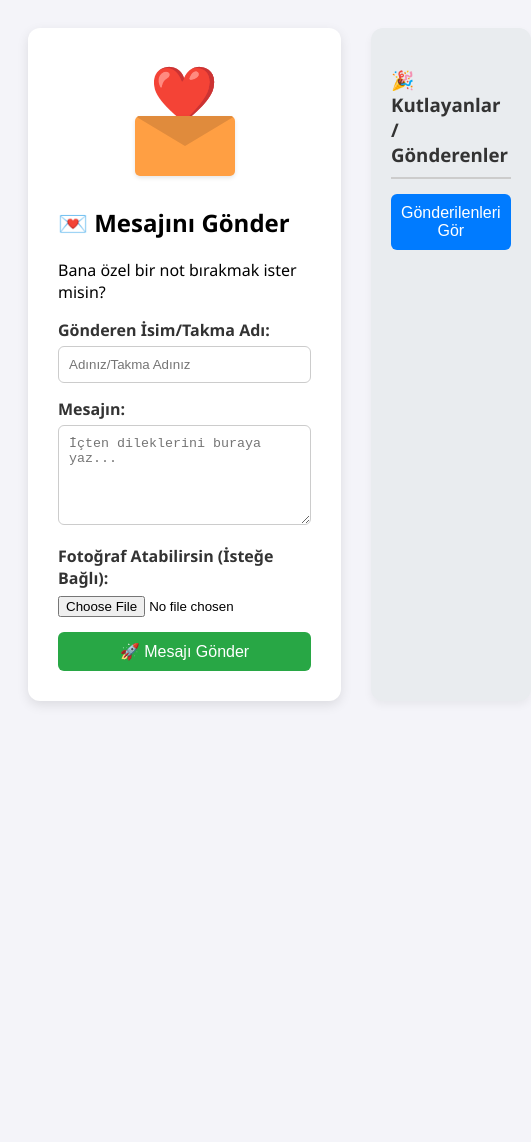
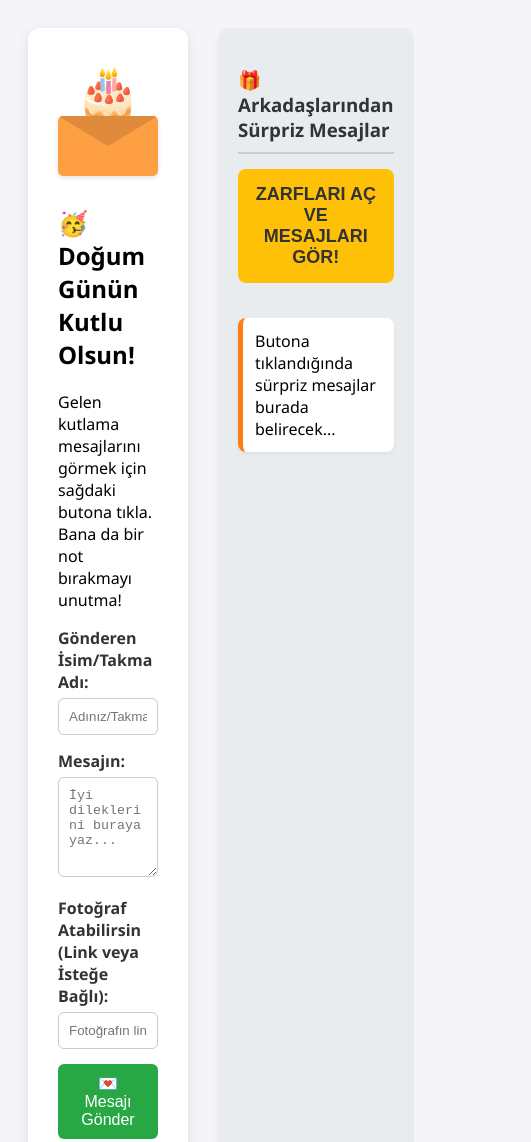
Before and after one commit to TANTUNI-biricik/DO-MAK, a plain HTML site: page index.html in a window 390 px wide. Shown: the top 1142 px of the page, 531 px wide, since content can reach past the window. Before the commit the page ends 900 px from the top, so only its background shows below. Drawn offline with Linux system fonts and the light colour scheme.

Commit message:
Update index.html

```diff
--- a/index.html
+++ b/index.html
@@ -3,171 +3,75 @@
 <head>
     <meta charset="UTF-8">
     <meta name="viewport" content="width=device-width, initial-scale=1.0">
-    <title>Sana Bir Mesaj Var</title>
+    <title>Doğum Günün Kutlu Olsun! 🎂</title>
     <style>
-        /* Temel CSS Stil Ayarları */
-        body {
-            font-family: 'Segoe UI', Tahoma, Geneva, Verdana, sans-serif;
-            display: flex;
-            justify-content: center;
-            align-items: flex-start; /* İçeriği yukarı hizala */
-            min-height: 100vh;
-            background-color: #f4f4f9;
-            padding: 20px;
-        }
+        /* (Önceki CSS kodunu burada koruyun. Yalnızca listeyi gizleyen JS kısmını kaldırdık.) */
+        /* TEMEL CSS STİLLERİ */
+        body { font-family: 'Segoe UI', Tahoma, Geneva, Verdana, sans-serif; display: flex; justify-content: center; align-items: flex-start; min-height: 100vh; background-color: #f4f4f9; padding: 20px; }
+        .container { display: flex; max-width: 1200px; width: 100%; gap: 30px; }
+        .main-content { flex: 3; background-color: #ffffff; padding: 30px; border-radius: 12px; box-shadow: 0 4px 12px rgba(0, 0, 0, 0.1); }
+        .sidebar { flex: 1; padding: 20px; border-radius: 12px; background-color: #e9ecef; box-shadow: 0 4px 8px rgba(0, 0, 0, 0.05); }
+        .envelope-container { display: flex; flex-direction: column; align-items: center; margin-bottom: 30px; }
+        .heart { font-size: 50px; color: #ff6b6b; animation: pulse 1.5s infinite; }
+        @keyframes pulse { 0% { transform: scale(1); } 50% { transform: scale(1.1); } 100% { transform: scale(1); } }
+        .envelope { width: 100px; height: 60px; background-color: #ff9f43; border-radius: 5px; position: relative; margin-top: -10px; box-shadow: 0 2px 4px rgba(0, 0, 0, 0.1); }
+        .envelope:before { content: ''; position: absolute; top: 0; left: 0; width: 0; height: 0; border-left: 50px solid transparent; border-right: 50px solid transparent; border-top: 30px solid #e08b3c; border-radius: 5px 5px 0 0; }
+        .form-group { margin-bottom: 15px; }
+        .form-group label { display: block; margin-bottom: 5px; font-weight: bold; color: #333; }
+        .form-group input[type="text"], .form-group textarea { width: 100%; padding: 10px; border: 1px solid #ccc; border-radius: 6px; box-sizing: border-box; }
+        .form-group textarea { resize: vertical; min-height: 100px; }
+        .send-button { background-color: #28a745; color: white; padding: 10px 20px; border: none; border-radius: 6px; cursor: pointer; font-size: 16px; transition: background-color 0.3s; width: 100%; }
+        .send-button:hover { background-color: #218838; }
+        .sidebar h3 { color: #333; border-bottom: 2px solid #ccc; padding-bottom: 10px; margin-bottom: 15px; }
 
-        .container {
-            display: flex;
-            max-width: 1200px;
+        /* Buton ve Mesaj Listesi Stilleri */
+        .view-messages-button {
+            background-color: #ffc107; /* Sarı renk, sürpriz hissi */
+            color: #333;
+            padding: 15px;
+            border: none;
+            border-radius: 8px;
+            cursor: pointer;
+            font-size: 18px;
+            font-weight: bold;
             width: 100%;
-            gap: 30px;
-        }
-
-        .main-content {
-            flex: 3; /* Ana içerik (zarf ve form) daha geniş yer kaplasın */
-            background-color: #ffffff;
-            padding: 30px;
-            border-radius: 12px;
-            box-shadow: 0 4px 12px rgba(0, 0, 0, 0.1);
-        }
-
-        .sidebar {
-            flex: 1; /* Yan panel (gönderenler) daha dar olsun */
-            padding: 20px;
-            border-radius: 12px;
-            background-color: #e9ecef;
-            box-shadow: 0 4px 8px rgba(0, 0, 0, 0.05);
-        }
-
-        /* Zarf Simülasyonu */
-        .envelope-container {
-            display: flex;
-            flex-direction: column;
-            align-items: center;
-            margin-bottom: 30px;
-        }
-
-        .heart {
-            font-size: 50px;
-            color: #ff6b6b; /* Kalp rengi */
-            animation: pulse 1.5s infinite; /* Kalp atışı animasyonu */
-        }
-
-        @keyframes pulse {
-            0% { transform: scale(1); }
-            50% { transform: scale(1.1); }
-            100% { transform: scale(1); }
-        }
-
-        .envelope {
-            width: 100px;
-            height: 60px;
-            background-color: #ff9f43; /* Zarf rengi */
-            border-radius: 5px;
-            position: relative;
-            margin-top: -10px; /* Kalbin biraz altında kalsın */
-            box-shadow: 0 2px 4px rgba(0, 0, 0, 0.1);
-        }
-
-        .envelope:before {
-            content: '';
-            position: absolute;
-            top: 0;
-            left: 0;
-            width: 0;
-            height: 0;
-            border-left: 50px solid transparent;
-            border-right: 50px solid transparent;
-            border-top: 30px solid #e08b3c; /* Üst kapak gölgesi */
-            border-radius: 5px 5px 0 0;
-        }
-
-        /* Form Stilleri */
-        .form-group {
-            margin-bottom: 15px;
-        }
-
-        .form-group label {
-            display: block;
-            margin-bottom: 5px;
-            font-weight: bold;
-            color: #333;
-        }
-
-        .form-group input[type="text"],
-        .form-group textarea {
-            width: 100%;
-            padding: 10px;
-            border: 1px solid #ccc;
-            border-radius: 6px;
-            box-sizing: border-box; /* Padding'in genişliği etkilememesi için */
-        }
-
-        .form-group textarea {
-            resize: vertical;
-            min-height: 100px;
-        }
-
-        .send-button {
-            background-color: #28a745;
-            color: white;
-            padding: 10px 20px;
-            border: none;
-            border-radius: 6px;
-            cursor: pointer;
-            font-size: 16px;
-            transition: background-color 0.3s;
-            width: 100%;
-        }
-
-        .send-button:hover {
-            background-color: #218838;
-        }
-
-        /* Yan Panel Stilleri */
-        .sidebar h3 {
-            color: #333;
-            border-bottom: 2px solid #ccc;
-            padding-bottom: 10px;
-            margin-bottom: 15px;
-        }
-
-        .view-messages-button {
-            background-color: #007bff;
-            color: white;
-            padding: 10px;
-            border: none;
-            border-radius: 6px;
-            cursor: pointer;
-            font-size: 16px;
-            width: 100%;
-            transition: background-color 0.3s;
+            transition: background-color 0.3s, transform 0.2s;
+            margin-bottom: 20px;
         }
 
         .view-messages-button:hover {
-            background-color: #0056b3;
+            background-color: #e0a800;
+            transform: scale(1.02);
         }
 
         .message-list {
             list-style: none;
             padding: 0;
             margin-top: 15px;
-            /* Başlangıçta gizli tut, JS ile gösterilebilir */
-            /* display: none; */
+            /* Mesajlar başlangıçta gizli */
+            display: none;
         }
 
         .message-item {
             background-color: #ffffff;
-            padding: 10px;
-            border-radius: 6px;
-            margin-bottom: 10px;
-            border-left: 5px solid #007bff;
+            padding: 12px;
+            border-radius: 8px;
+            margin-bottom: 15px;
+            border-left: 5px solid #fd7e14; /* Turuncu çizgi */
+            box-shadow: 0 2px 4px rgba(0, 0, 0, 0.05);
+            animation: fadeIn 0.5s ease-out; /* Görünür olduğunda yumuşak giriş */
+        }
+
+        @keyframes fadeIn {
+            from { opacity: 0; transform: translateY(10px); }
+            to { opacity: 1; transform: translateY(0); }
         }
 
         .message-item strong {
             display: block;
-            color: #007bff;
+            color: #dc3545; /* Kırmızı isim */
             margin-bottom: 5px;
+            font-size: 1.1em;
         }
 
     </style>
@@ -177,73 +81,107 @@
 <div class="container">
     <div class="main-content">
         <div class="envelope-container">
-            <div class="heart">❤️</div>
-            <div class="envelope"></div>
+            <div class="heart">🎂</div> <div class="envelope"></div>
         </div>
 
-        <h2>💌 Mesajını Gönder</h2>
-        <p>Bana özel bir not bırakmak ister misin?</p>
+        <h2>🥳 Doğum Günün Kutlu Olsun!</h2>
+        <p>Gelen kutlama mesajlarını görmek için sağdaki butona tıkla. Bana da bir not bırakmayı unutma!</p>
 
-        <form action="#" method="POST" id="messageForm">
+        <form action="https://formspree.io/f/xyza1234" method="POST" id="messageForm">
             <div class="form-group">
                 <label for="senderName">Gönderen İsim/Takma Adı:</label>
-                <input type="text" id="senderName" name="senderName" placeholder="Adınız/Takma Adınız" required>
+                <input type="text" id="senderName" name="Gönderen İsim" placeholder="Adınız/Takma Adınız" required>
             </div>
 
             <div class="form-group">
                 <label for="messageContent">Mesajın:</label>
-                <textarea id="messageContent" name="messageContent" placeholder="İçten dileklerini buraya yaz..." required></textarea>
+                <textarea id="messageContent" name="Mesaj İçeriği" placeholder="İyi dileklerini buraya yaz..." required></textarea>
             </div>
 
             <div class="form-group">
-                <label for="photoUpload">Fotoğraf Atabilirsin (İsteğe Bağlı):</label>
-                <input type="file" id="photoUpload" name="photoUpload" accept="image/*">
+                <label for="photoUpload">Fotoğraf Atabilirsin (Link veya İsteğe Bağlı):</label>
+                <input type="text" id="photoUpload" name="Fotoğraf Linki" placeholder="Fotoğrafın linkini buraya yapıştırabilirsin.">
             </div>
 
-            <button type="submit" class="send-button">🚀 Mesajı Gönder</button>
+            <button type="submit" class="send-button">💌 Mesajı Gönder</button>
         </form>
     </div>
 
     <div class="sidebar">
-        <h3>🎉 Kutlayanlar / Gönderenler</h3>
-        <button class="view-messages-button" onclick="toggleMessages()">Gönderilenleri Gör</button>
+        <h3>🎁 Arkadaşlarından Sürpriz Mesajlar</h3>
+
+        <button class="view-messages-button" id="surpriseButton">
+            ZARFLARI AÇ VE MESAJLARI GÖR!
+        </button>
 
         <ul class="message-list" id="messageList">
-            <li class="message-item">
-                <strong>Gizli Hayran</strong>
-                <p>Çalışmaların harika, başarılarının devamını dilerim!</p>
+            <li class="message-item placeholder-text">
+                Butona tıklandığında mesajlar burada belirecek...
             </li>
-            <li class="message-item">
-                <strong>Ali</strong>
-                <p>Projen çok ilham verici. Teşekkürler!</p>
-            </li>
-            </ul>
+        </ul>
     </div>
 </div>
 
 <script>
-    function toggleMessages() {
-        var list = document.getElementById('messageList');
-        var button = document.querySelector('.view-messages-button');
-        if (list.style.display === 'none' || list.style.display === '') {
-            list.style.display = 'block';
-            button.textContent = 'Gönderilenleri Gizle';
-        } else {
-            list.style.display = 'none';
-            button.textContent = 'Gönderilenleri Gör';
-        }
+    // 1. MESAJ VERİSİ: Arkadaşlarının mesajlarını buraya yazıyoruz.
+    const surpriseMessages = [
+        { name: "Gizem (En Yakın)", message: "Nice yaşlara canım! Sen benim için sadece bir arkadaş değil, aile gibisin. Yeni yaşında tüm güzellikler seninle olsun. Çok seviyorum!" },
+        { name: "Ahmet (Üniversite)", message: "Doğum günün kutlu olsun! Kodlamada ve hayatta hep böyle başarılı ve neşeli kalman dileğiyle. Akşam kutlamada görüşürüz!" },
+        { name: "Selen (Lise)", message: "Hala o kadar komik ve tatlısın ki! Seni tanıdığım için çok şanslıyım. Sağlık, mutluluk ve bol kahkahalı bir yıl diliyorum!" },
+        { name: "Can (İş Arkadaşı)", message: "Sevgili dostum, yeni yaşın sana yepyeni projeler, bol kazanç ve huzur getirsin. İşler her zaman iyi gitsin. İyi ki varsın!" },
+        { name: "Eren (Eski Dost)", message: "Doğum gününü en içten dileklerimle kutlarım. Her ne kadar görüşemesek de seni unutmuyorum. Eski günlerin hatrına..." },
+        { name: "Anonim Hayran 🌟", message: "Yazıların ve projelerin mükemmel. Hayatında da hep zirvede kal. Nice nice güzel yaşlara!" }
+    ];
+
+    const messageList = document.getElementById('messageList');
+    const surpriseButton = document.getElementById('surpriseButton');
+
+    // 2. BUTON FONKSİYONU
+    function loadAndDisplayMessages() {
+        // Liste görünür yapılıyor
+        messageList.style.display = 'block';
+
+        // Yer tutucu metni temizle
+        messageList.innerHTML = '';
+
+        // Her bir mesajı listeye ekle
+        surpriseMessages.forEach( (msg, index) => {
+            const listItem = document.createElement('li');
+            listItem.classList.add('message-item');
+
+            // Mesajın içeriği
+            listItem.innerHTML = `
+                <strong>${msg.name}</strong>
+                <p>${msg.message}</p>
+            `;
+
+            // Listenin sonuna ekle
+            messageList.appendChild(listItem);
+        });
+
+        // Buton metnini değiştir ve etkisizleştir
+        surpriseButton.textContent = 'Mesajlar Görüntülendi! 🎉';
+        surpriseButton.disabled = true;
+        surpriseButton.style.backgroundColor = '#28a745'; // Yeşil yap
+        surpriseButton.style.color = 'white';
     }
 
-    // Form gönderiminde basit bir uyarı
+    // 3. OLAY DİNLEYİCİ
+    surpriseButton.addEventListener('click', loadAndDisplayMessages);
+
+    // 4. Form Gönderimi Uyarısı (Formspree entegrasyonu için)
     document.getElementById('messageForm').addEventListener('submit', function(event) {
-        event.preventDefault(); // Sayfanın yeniden yüklenmesini engelle
-        alert('Gönder butonuna bastınız. NOT: Bu formun gerçek gönderim yapabilmesi için arka plan (backend) kodlaması gereklidir.');
-        // Burada formu gerçek bir sunucuya gönderme kodunuz olmalı.
+        // Eğer Formspree URL'niz # değil de gerçek bir URL ise bu uyarıyı kaldırabilirsiniz.
+        // Formspree sizi kendi "Teşekkürler" sayfasına yönlendirecektir.
+        // event.preventDefault(); // Eğer Formspree kullanıyorsanız bu satırı SİLİN.
+
+        // alert('Mesajın Formspree üzerinden başarıyla gönderildi! Teşekkürler.');
     });
 
-    // Başlangıçta mesaj listesini gizle
+    // Başlangıçta placeholder metnini göster ve mesaj listesini gizle
     document.addEventListener('DOMContentLoaded', function() {
-        document.getElementById('messageList').style.display = 'none';
+        messageList.style.display = 'block'; // Yer tutucunun görünmesi için
+        messageList.innerHTML = '<li class="message-item placeholder-text">Butona tıklandığında sürpriz mesajlar burada belirecek...</li>';
     });
 
 </script>
```
